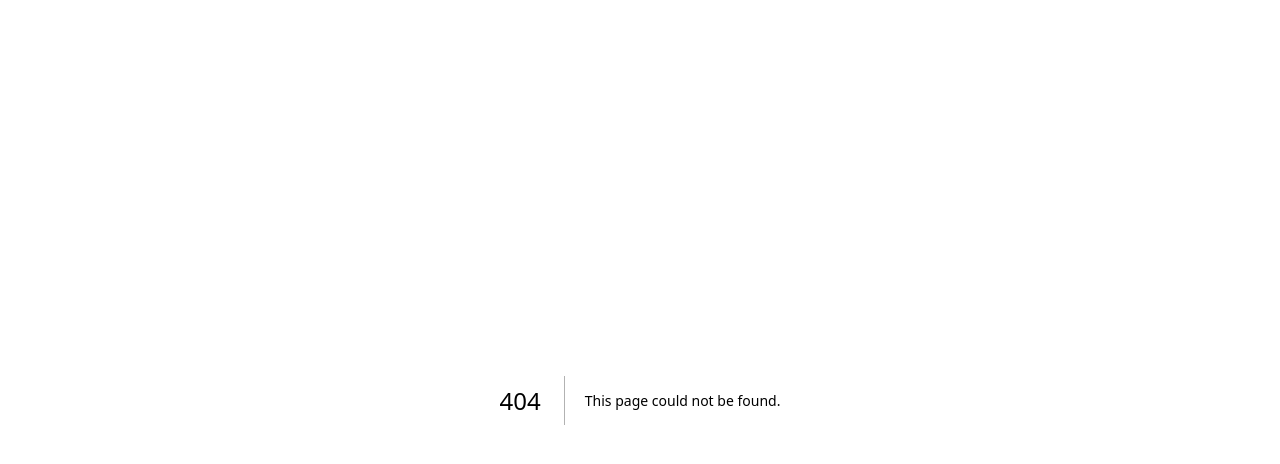
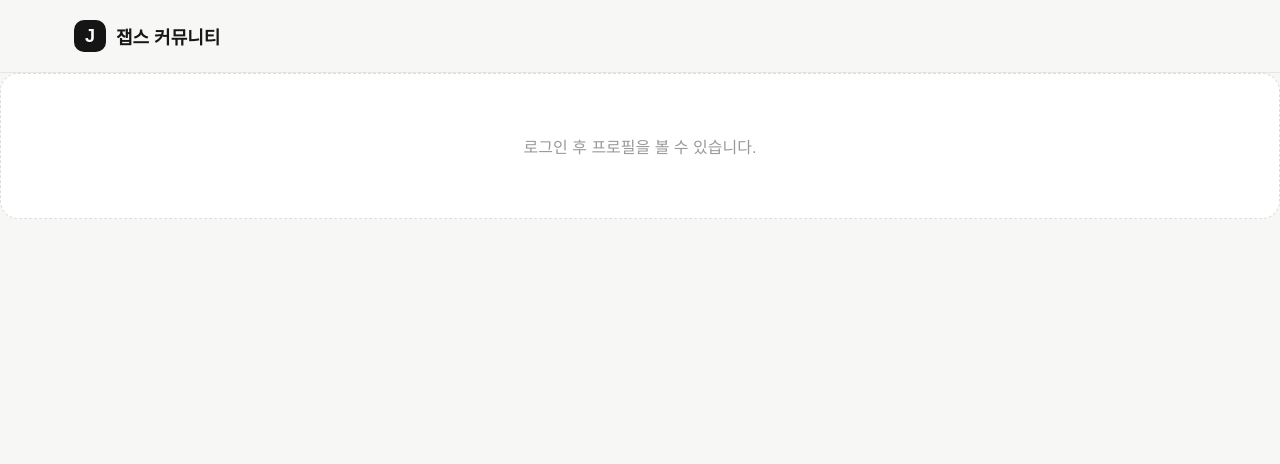
Before and after one commit to KR-cloud-beep/japs-community, a Next.js app: page /profile in a window 1280 px wide. Before the commit this address had no page. Shown: the top 464 px of the page. Built offline with nearby package versions, Linux system fonts and the light colour scheme; no server answers.

Commit message:
feat: add profile page

```diff
--- /dev/null
+++ b/app/profile/page.tsx
@@ -0,0 +1,15 @@
+"use client";
+
+import { FormEvent, useEffect, useState } from "react";
+import Link from "next/link";
+import { supabase } from "../../lib/supabase";
+
+export default function ProfilePage() {
+  const [user, setUser] = useState<any>(null); const [profile, setProfile] = useState<any>({});
+  const [displayName, setDisplayName] = useState(""); const [username, setUsername] = useState(""); const [bio, setBio] = useState(""); const [message, setMessage] = useState("");
+  useEffect(() => { load(); }, []);
+  async function load() { if (!supabase) return; const { data } = await supabase.auth.getSession(); if (!data.session) return; setUser(data.session.user); const { data: p } = await supabase.from("profiles").select("display_name,username,bio,avatar_url").eq("id", data.session.user.id).single(); if (p) { setProfile(p); setDisplayName(p.display_name ?? ""); setUsername(p.username ?? ""); setBio(p.bio ?? ""); } }
+  async function save(e: FormEvent) { e.preventDefault(); if (!supabase || !user) return; const { error } = await supabase.from("profiles").upsert({ id: user.id, display_name: displayName.trim(), username: username.trim() || null, bio: bio.trim() }); setMessage(error ? error.message : "프로필을 저장했습니다."); if (!error) setProfile({ display_name: displayName, username, bio }); }
+  if (!user) return <main><header className="topbar"><div className="nav-inner"><Link className="brand" href="/"><span className="brand-mark">J</span> 잽스 커뮤니티</Link></div></header><div className="page-wrap"><div className="empty">로그인 후 프로필을 볼 수 있습니다.</div></div></main>;
+  return <main><header className="topbar"><div className="nav-inner"><Link className="brand" href="/"><span className="brand-mark">J</span> 잽스 커뮤니티</Link><nav><Link href="/">홈</Link><Link href="/notifications">알림</Link></nav></div></header><div className="page-wrap"><div className="profile-card"><div className="profile-avatar">{(displayName || user.email || "J").slice(0,1).toUpperCase()}</div><div><span className="eyebrow">MY PROFILE</span><h1>{profile.display_name || "내 프로필"}</h1><p>{user.email}</p></div></div><form className="profile-form" onSubmit={save}><label>표시 이름<input value={displayName} onChange={e => setDisplayName(e.target.value)} maxLength={40}/></label><label>사용자 이름<input value={username} onChange={e => setUsername(e.target.value.replace(/[^a-zA-Z0-9_]/g, ""))} maxLength={24} placeholder="japs_user"/></label><label>소개<textarea value={bio} onChange={e => setBio(e.target.value)} rows={5} maxLength={300} placeholder="나를 소개해보세요."/></label><div className="compose-foot"><span>{message}</span><button className="primary">저장</button></div></form></div></main>;
+}
```
